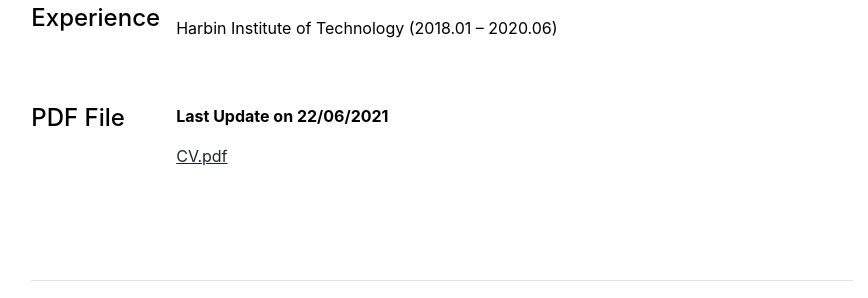
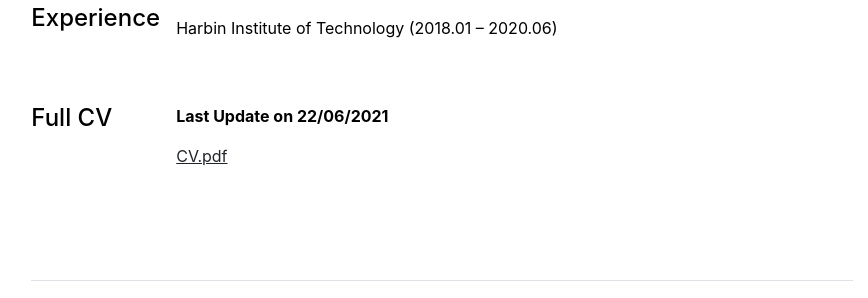
Before and after one commit to JinxinHu/jinxinhu.github.io, a Jekyll site: the page built from cv.md, in a window 1280 px wide. Shown: the part 816-1114 px from the top of the page, without its empty margins (198-1066 px from the left). Built offline with Jekyll 4.4.1, drawn with Linux system fonts in a browser that asks for light colours.

Commit message:
Update cv.html

```diff
--- a/_layouts/cv.html
+++ b/_layouts/cv.html
@@ -45,11 +45,11 @@ layout: default
 
       <div class="row g-5 mb-5">
       <div class="col-md-2">
-        <h4>PDF File</h4>
+        <h4>Full CV</h4>
       </div>
       <div class="col-md-10">
       <p class="fw-bold">{{ 'Last Update on 22/06/2021'}}</p>
-      <p><a href="_data/cv/cv.pdf">CV.pdf</a></p>
+      <p><a href="/publications/cv.pdf">CV.pdf</a></p>
       </div>
     </div>
 
```
